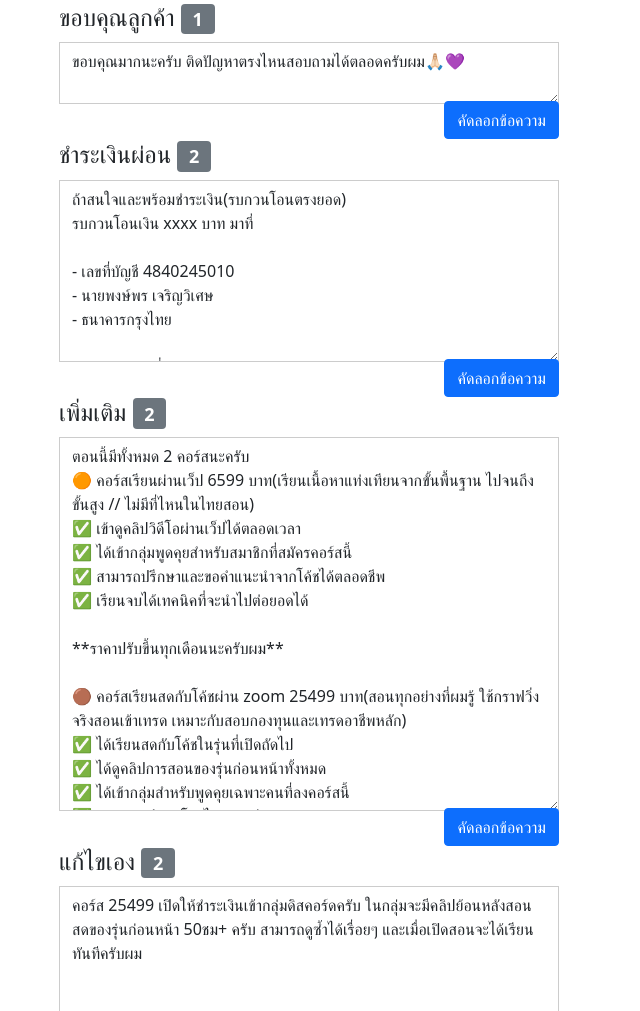
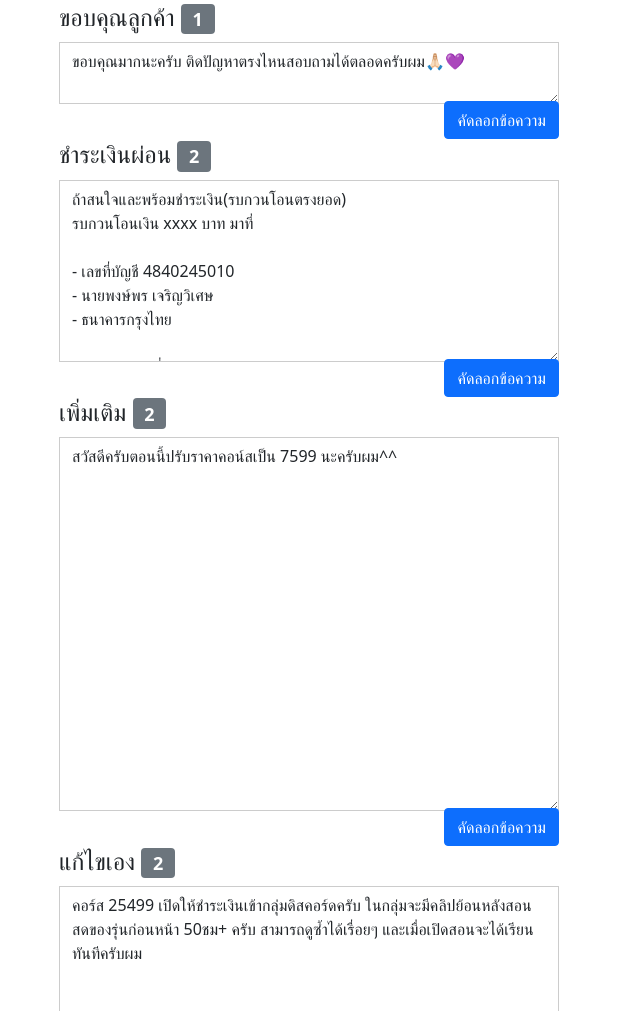
Before and after one commit to keaykub/keaykub.github.io, a plain HTML site: page index.html in a window 1280 px wide. Shown: the part 1747-2758 px from the top of the page, without its empty margins (0-640 px from the left). Drawn offline with nearby package versions, Linux system fonts and the light colour scheme.

Commit message:
new 2/7/2566

```diff
--- a/index.html
+++ b/index.html
@@ -79,7 +79,7 @@ https://forms.gle/M8mJPrnQcAYbC4jq9
             <div class="text-container">
                 <h4>Step 5 <span class="badge bg-secondary">  5  </span></h4>
                 <textarea class="form-control" id="myTextarea9995" rows="3">
-คอร์สนี้สามารถเรียนย้อนหลังได้ตลอดนะครับ ไม่เข้าใจสามารถเรียนซ้ำได้เรื่อยๆ และมีกลุ่มสำหรับพูดคุยสอบถามด้วยครับผม</textarea>
+คอร์สนี้สามารถเรียนย้อนหลังได้ตลอดนะครับ ไม่เข้าใจสามารถเรียนซ้ำได้เรื่อยๆ และมีกลุ่มสำหรับพูดคุยสอบถามด้วยครับผม (ราคาปรับขึ้นทุกเดือนนะครับ สามารถจองผ่อนชำระเงินไว้ได้ครับผม)</textarea>
                 <button class="btn btn-primary mt-2" onclick="copyToClipboard9995()">คัดลอกข้อความ</button>
             </div>
         </div>
@@ -217,23 +217,7 @@ https://discord.gg/7JZABFDz</textarea>
             <div class="text-container">
               <h4>เพิ่มเติม <span class="badge bg-secondary">  2  </span></h4>
               <textarea class="form-control" id="myTextareaother3" rows="15">
-ตอนนี้มีทั้งหมด 2 คอร์สนะครับ
-🟠 คอร์สเรียนผ่านเว็ป 6599 บาท(เรียนเนื้อหาแท่งเทียนจากขั้นพื้นฐาน ไปจนถึงขั้นสูง // ไม่มีที่ไหนในไทยสอน)
-✅ เข้าดูคลิปวิดีโอผ่านเว็ปได้ตลอดเวลา
-✅ ได้เข้ากลุ่มพูดคุยสำหรับสมาชิกที่สมัครคอร์สนี้
-✅ สามารถปรึกษาและขอคำแนะนำจากโค้ชได้ตลอดชีพ
-✅ เรียนจบได้เทคนิคที่จะนำไปต่อยอดได้
-
-**ราคาปรับขึ้นทุกเดือนนะครับผม**
-
-🟤 คอร์สเรียนสดกับโค้ชผ่าน zoom 25499 บาท(สอนทุกอย่างที่ผมรู้ ใช้กราฟวิ่งจริงสอนเข้าเทรด เหมาะกับสอบกองทุนและเทรดอาชีพหลัก)
-✅ ได้เรียนสดกับโค้ชในรุ่นที่เปิดถัดไป
-✅ ได้ดูคลิปการสอนของรุ่นก่อนหน้าทั้งหมด
-✅ ได้เข้ากลุ่มสำหรับพูดคุยเฉพาะคนที่ลงคอร์สนี้
-✅ สามารถปรึกษาโค้ชได้ตลอดชีพ
-✅ เทรดเป็นอาชีพได้หลังเรียนจบ(ขึ้นอยู่กับการนำไปฝึกฝนและความตั้งใจด้วยครับ)
-
-รายละเอียดสามารถขอดูเพิ่มเติมได้ครับผม </textarea>
+สวัสดีครับตอนนี้ปรับราคาคอน์สเป็น 7599 นะครับผม^^</textarea>
               <button class="btn btn-primary mt-2" onclick="copyToClipboardother3()">คัดลอกข้อความ</button>
           </div>
           <div class="text-container">
```
